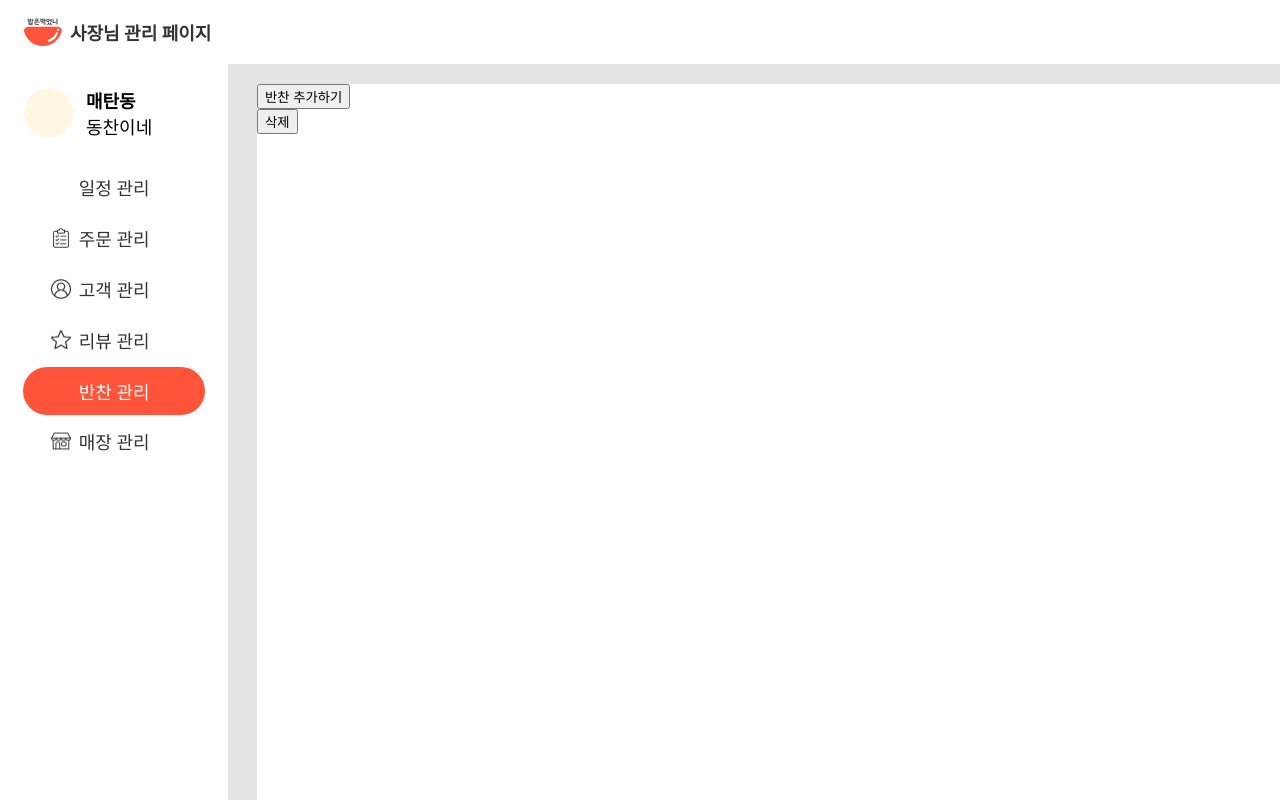
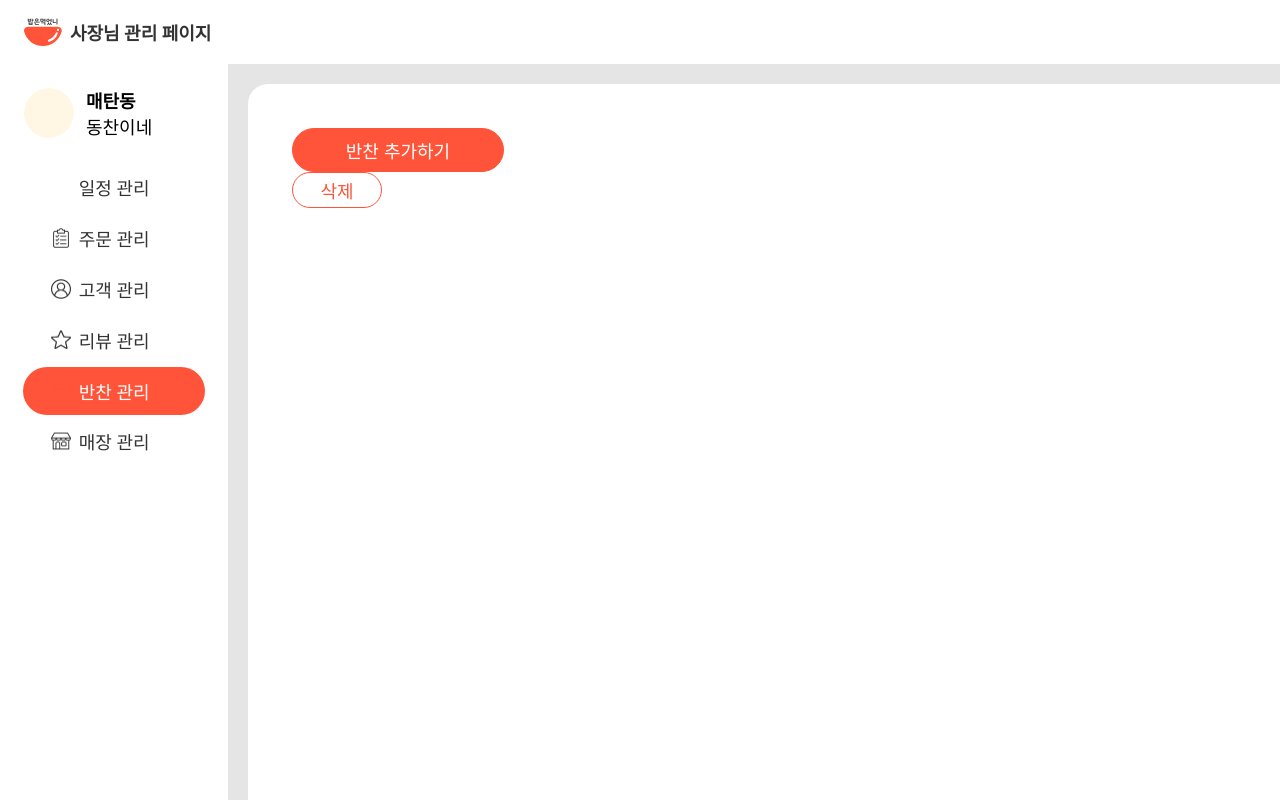
Before and after one commit to Didyoueat/DYE_Frontend, a React (Create React App) app in the folder front_web/: page /dishes in a window 1280 px wide. Shown: the top 800 px of the page. Built offline with nearby package versions, Linux system fonts and the light colour scheme.

Commit message:
DYE-304 💄 Design. 반찬 관리 페이지에 Button style type 반영

```diff
--- a/front_web/src/components/atoms/Button/index.tsx
+++ b/front_web/src/components/atoms/Button/index.tsx
@@ -44,30 +44,47 @@ export const ButtonTypes = {
 		border-radius: 50px;
 	`,
 	modalLeft: css`
-		width: 100px;
-		height: 30px;
+		width: 200px;
+		height: 60px;
 		color: #ff5439;
 		background: #ffffff;
 		border: 2px solid #ff5439;
 		border-radius: 10px;
+		font-size: 28px;
+		font-weight: 700;
 	`,
 	modalRight: css`
-		width: 100px;
-		height: 30px;
+		width: 200px;
+		height: 60px;
 		color: #ffffff;
 		background: #ff5439;
 		border: 2px solid #ff5439;
 		border-radius: 10px;
+		font-size: 28px;
+		font-weight: 700;
 	`,
 };
 
 interface SButton {
+	width?: string;
+	height?: string;
 	color?: string;
 	type?: buttonType;
 }
 
 const ButtonStyles = css<SButton>`
+	font-size: 18px;
 	${({ type }) => ButtonTypes[type]}
+	${({ width }) =>
+		width &&
+		css`
+			width: ${width};
+		`}
+	${({ height }) =>
+		height &&
+		css`
+			height: ${height};
+		`}
 	${({ color }) =>
 		color &&
 		css`
@@ -85,9 +102,9 @@ export interface ButtonProps extends SButton {
 	children?: ReactChild;
 }
 
-const Button = ({ type, onClick, children }: ButtonProps) => {
+const Button = ({ type, onClick, children, ...props }: ButtonProps) => {
 	return (
-		<StyledButton type={type} onClick={onClick}>
+		<StyledButton type={type} onClick={onClick} {...props}>
 			{children}
 		</StyledButton>
 	);
--- a/front_web/src/components/organisms/DishesInfo/index.tsx
+++ b/front_web/src/components/organisms/DishesInfo/index.tsx
@@ -20,9 +20,16 @@ const DishesInfo = (info) => {
 	};
 
 	return (
-		<Box width="100%" height="100%">
+		<Box width="1564px" height="888px" padding="44px" borderRadius="20px">
 			<Box type="rowFlex">
-				<Button onClick={dishAdd.handleModal}>반찬 추가하기</Button>
+				<Button
+					type="defaultRed"
+					width="212px"
+					height="44px"
+					onClick={dishAdd.handleModal}
+				>
+					반찬 추가하기
+				</Button>
 				{dishAdd.showModal && (
 					<DishAddForm
 						showModal={dishAdd.showModal}
@@ -34,7 +41,9 @@ const DishesInfo = (info) => {
 				)}
 				<DropDown items={["카테고리?", "뭐가", "있지"]} />
 			</Box>
-			<Button onClick={dishDelete.handleModal}>삭제</Button>
+			<Button type="defaultWhite" onClick={dishDelete.handleModal}>
+				삭제
+			</Button>
 			{dishDelete.showModal && (
 				<Modal
 					showModal={dishDelete.showModal}
--- a/front_web/src/components/organisms/ShopInfo/index.tsx
+++ b/front_web/src/components/organisms/ShopInfo/index.tsx
@@ -9,7 +9,6 @@ import ShopInfoForm from "@organisms/ShopInfoForm";
 const ShopInfo = (info: any) => {
 	const shopInfo = info.info;
 	const infoArr = [
-		// todo: 이거 따로 타입지정해둘 필요 있는듯,, or redux state에 선언
 		{
 			value: "매장 이름",
 			key: "businessName",
--- a/front_web/src/components/pages/Dishes/index.tsx
+++ b/front_web/src/components/pages/Dishes/index.tsx
@@ -1,7 +1,6 @@
 import React from "react";
 import { useSelector } from "react-redux";
 import { rootState } from "@redux/index";
-import Box from "@atoms/Box";
 import Base from "@organisms/Base";
 import DishesInfo from "@organisms/DishesInfo";
 
@@ -11,15 +10,7 @@ const Dishes = () => {
 
 	return (
 		<Base>
-			<Box
-				type="rowFlex"
-				padding="0 0.5em"
-				width="80%"
-				height="100%"
-				background="#e5e5e5"
-			>
-				<DishesInfo info={shopInfo} />
-			</Box>
+			<DishesInfo info={shopInfo} />
 		</Base>
 	);
 };
```
